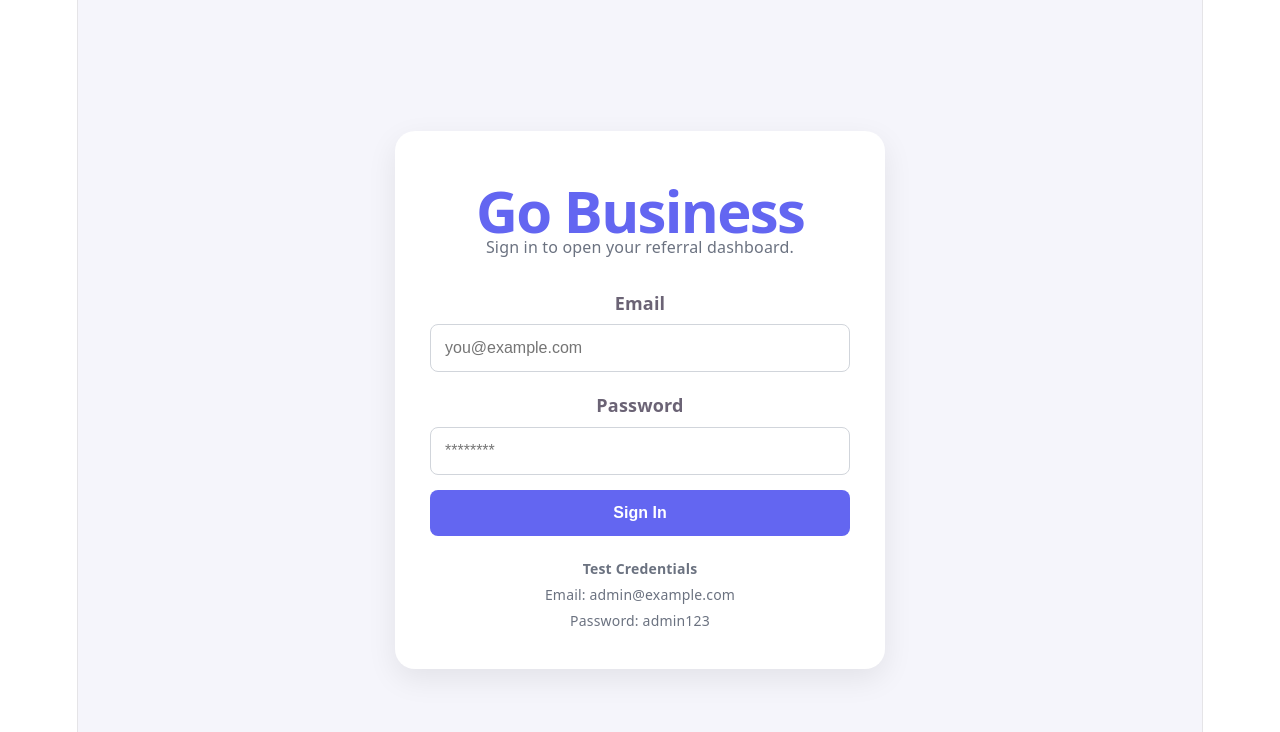
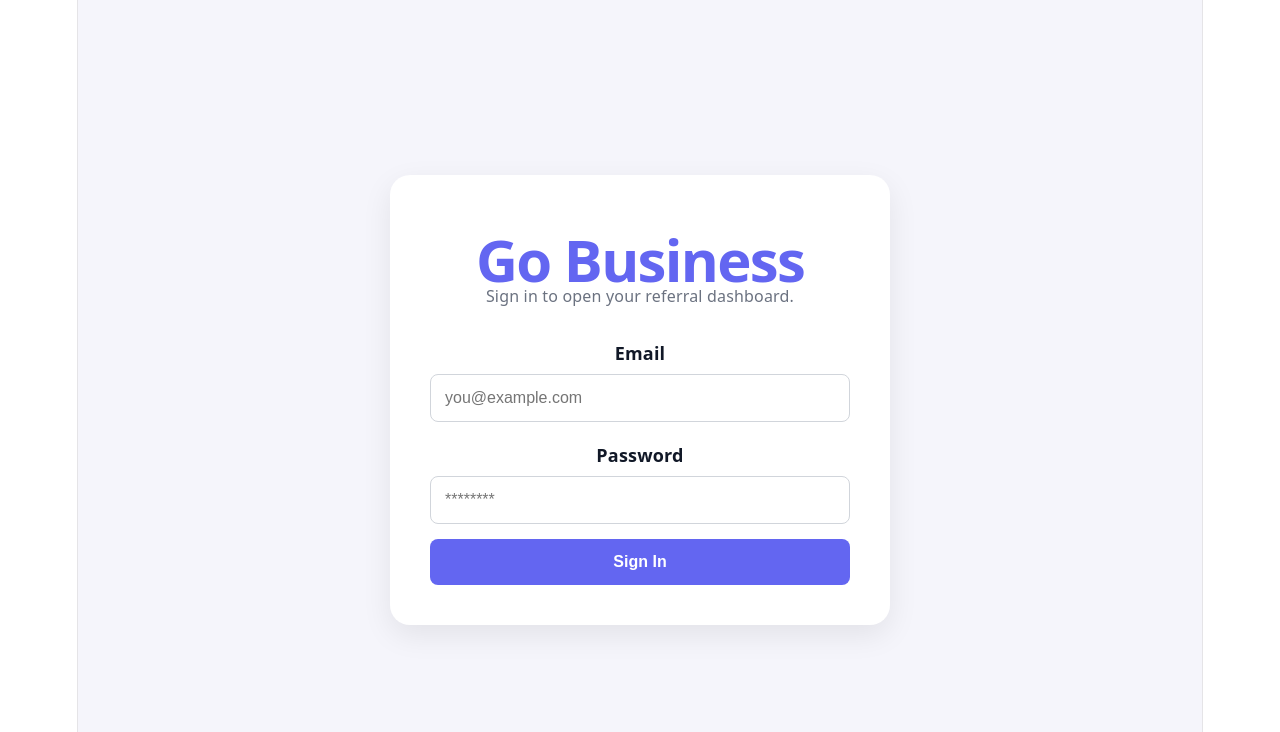
Before and after one commit to Nithinreddy-G/referral-dashboard, a React (Vite) app: page /login in a window 1280 px wide. Shown: the top 732 px of the page. Built offline with nearby package versions, Linux system fonts and the light colour scheme.

Commit message:
final login validation

```diff
--- a/src/pages/Login.jsx
+++ b/src/pages/Login.jsx
@@ -35,8 +35,8 @@ function Login() {
       <div
         style={{
           width: "420px",
-          background: "#fff",
-          padding: "35px",
+          background: "#ffffff",
+          padding: "40px",
           borderRadius: "20px",
           boxShadow: "0 10px 30px rgba(0,0,0,0.08)",
         }}
@@ -70,6 +70,7 @@ function Login() {
               display: "block",
               fontWeight: "600",
               marginBottom: "8px",
+              color: "#111827",
             }}
           >
             Email
@@ -96,6 +97,7 @@ function Login() {
               display: "block",
               fontWeight: "600",
               marginBottom: "8px",
+              color: "#111827",
             }}
           >
             Password
@@ -121,8 +123,9 @@ function Login() {
             <p
               style={{
                 color: "red",
+                textAlign: "center",
+                marginBottom: "15px",
                 fontSize: "14px",
-                marginBottom: "15px",
               }}
             >
               {error}
@@ -135,7 +138,7 @@ function Login() {
               width: "100%",
               padding: "14px",
               background: "#6366f1",
-              color: "#fff",
+              color: "#ffffff",
               border: "none",
               borderRadius: "8px",
               fontSize: "16px",
@@ -146,21 +149,6 @@ function Login() {
             Sign In
           </button>
         </form>
-
-        <div
-          style={{
-            marginTop: "20px",
-            textAlign: "center",
-            color: "#6b7280",
-            fontSize: "14px",
-          }}
-        >
-          <strong>Test Credentials</strong>
-          <br />
-          Email: admin@example.com
-          <br />
-          Password: admin123
-        </div>
       </div>
     </div>
   );
```
